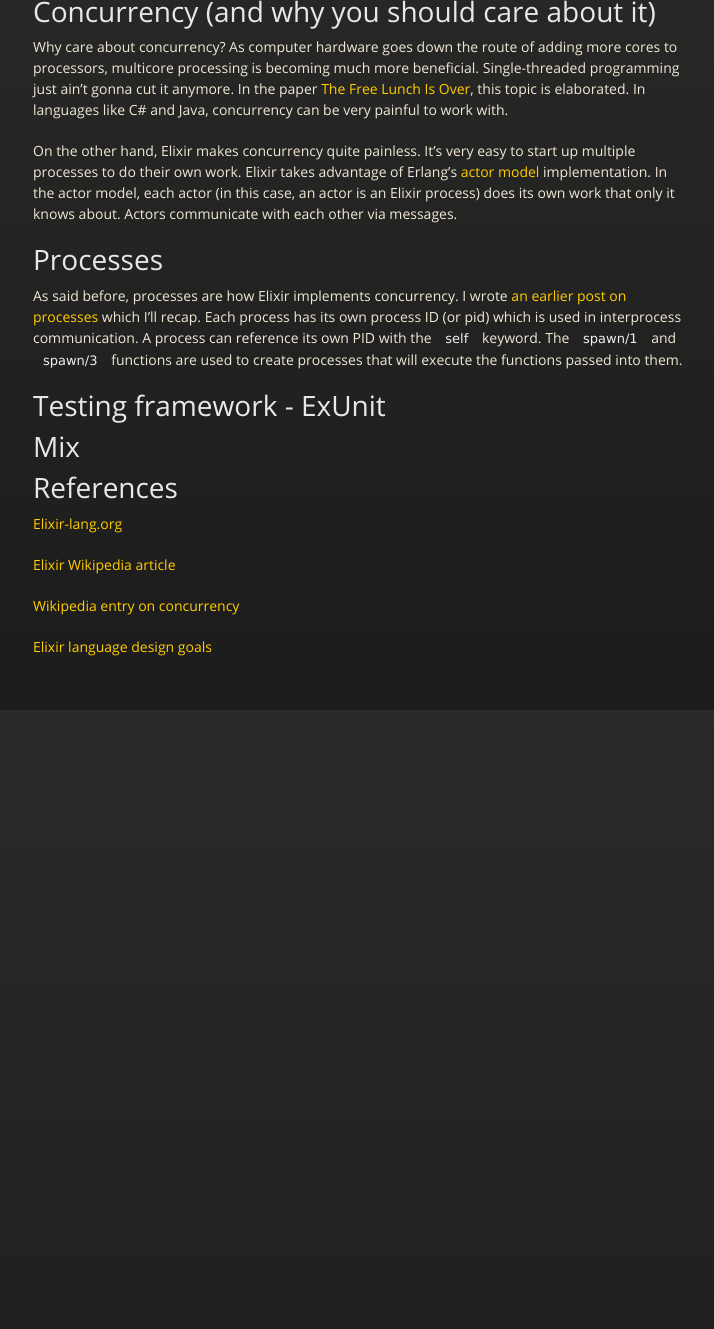
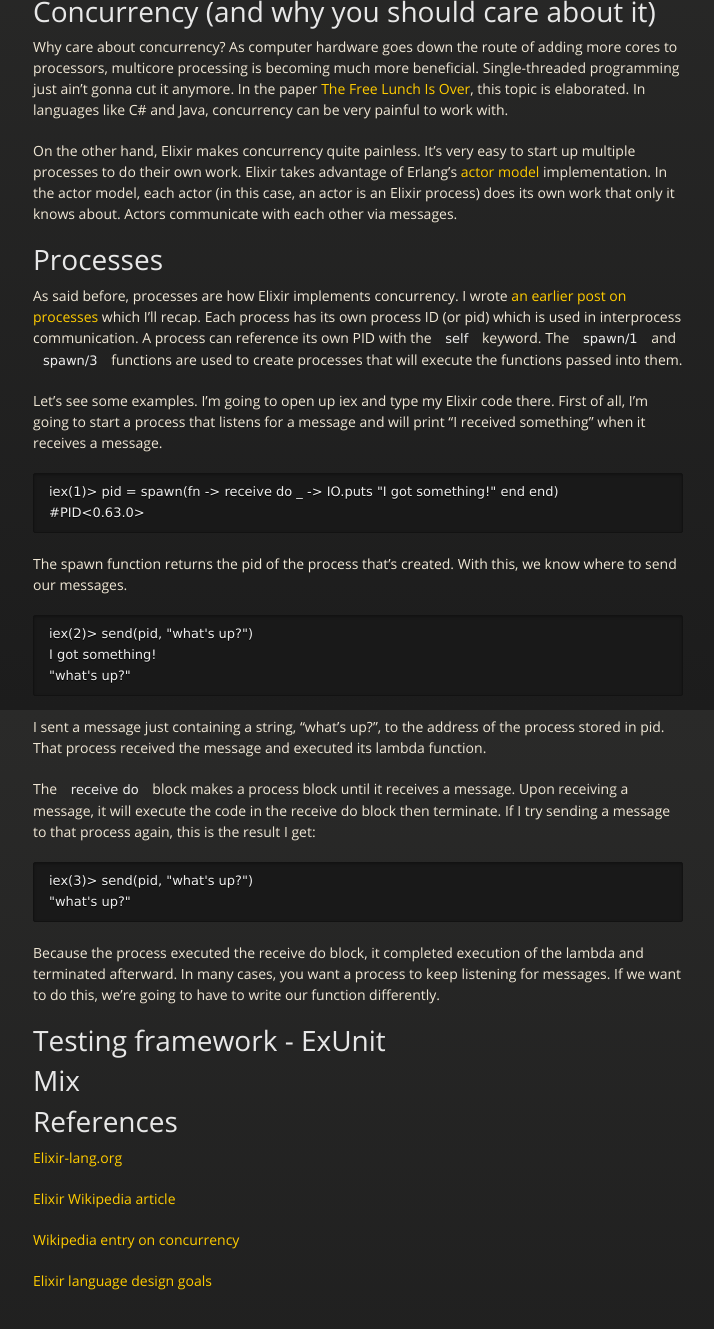
Before and after one commit to chriszimmerman/chriszimmerman.github.io, a Jekyll site: the page built from drafts/elixir.md, in a window 1280 px wide and 1400 px high, scrolled down 3721 px, cut to the strip 69-1398 px from the top of the window. Shown: the whole strip, without its empty margins (282-996 px from the left). Built offline with Jekyll 4.4.1, drawn with Linux system fonts in a browser that asks for light colours; nearby versions of some CDN libraries; before the commit the page ends 4487 px from its top, so only the background shows below that.

Commit message:
Continued work on process section of Elixir post

```diff
--- a/drafts/elixir.md
+++ b/drafts/elixir.md
@@ -90,6 +90,27 @@
 
 As said before, processes are how Elixir implements concurrency. I wrote [an earlier post on processes](http://blog.chriszimmerman.net/2014/11/02/Elixir-Processes.html) which I'll recap. Each process has its own process ID (or pid) which is used in interprocess communication. A process can reference its own PID with the `self` keyword. The `spawn/1` and `spawn/3` functions are used to create processes that will execute the functions passed into them.
 
+Let's see some examples. I'm going to open up iex and type my Elixir code there. First of all, I'm going to start a process that listens for a message and will print "I received something" when it receives a message.
+
+	iex(1)> pid = spawn(fn -> receive do _ -> IO.puts "I got something!" end end)
+	#PID<0.63.0>
+
+The spawn function returns the pid of the process that's created. With this, we know where to send our messages.
+
+	iex(2)> send(pid, "what's up?")
+	I got something!
+	"what's up?"
+
+I sent a message just containing a string, "what's up?", to the address of the process stored in pid. That process received the message and executed its lambda function.
+
+The `receive do` block makes a process block until it receives a message. Upon receiving a message, it will execute the code in the receive do block then terminate. If I try sending a message to that process again, this is the result I get:
+
+	iex(3)> send(pid, "what's up?")
+	"what's up?"
+
+Because the process executed the receive do block, it completed execution of the lambda and terminated afterward. In many cases, you want a process to keep listening for messages. If we want to do this, we're going to have to write our function differently.
+
+
 # Testing framework - ExUnit
 
 # Mix
```
Also changed, not shown: 1 other file.
